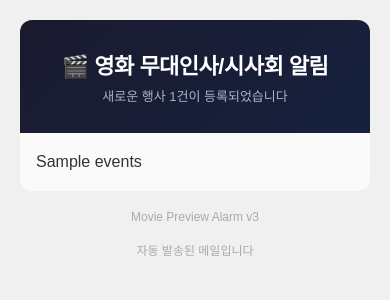
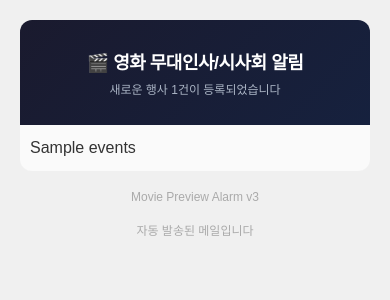
Before and after one commit to Rabongg/movie_preview, a Python web app: template v3/templates/email_template.html in a window 390 px wide. Shown: the top 300 px of the page. Run offline with Jinja, Linux system fonts and the light colour scheme; the template is opened without the code that fills it: most values are stand-ins (such as "Sample title", 1, 10 or a date in 2020).

Commit message:
[v3] [update] 이메일 모바일 반응형 처리 (미디어 쿼리, bgcolor 헤더, 1열 전환)

```diff
--- a/v3/services/email_service.py
+++ b/v3/services/email_service.py
@@ -87,7 +87,7 @@ class EmailService:
         return f"""
       <div style="margin-bottom:24px;">
         <div style="font-size:13px; font-weight:bold; color:{color}; border-left:3px solid {color}; padding-left:8px; margin-bottom:10px; letter-spacing:0.5px;">🎫 {theater_escaped}</div>
-        <table width="100%" cellpadding="0" cellspacing="0" border="0">{rows}</table>
+        <table class="card-table" width="100%" cellpadding="0" cellspacing="0" border="0">{rows}</table>
       </div>"""
 
     def _render_event(self, event: Event) -> str:
--- a/v3/templates/email_template.html
+++ b/v3/templates/email_template.html
@@ -4,18 +4,31 @@
   <meta charset="UTF-8">
   <meta name="viewport" content="width=device-width, initial-scale=1.0">
   <title>영화 무대인사/시사회 알림</title>
+  <style>
+    @media only screen and (max-width: 600px) {
+      .container { width: 100% !important; padding: 0 !important; }
+      .header-title { font-size: 18px !important; }
+      .header-sub { font-size: 12px !important; }
+      .body-wrap { padding: 14px 10px !important; }
+      .card-table td { display: block !important; width: 100% !important; box-sizing: border-box; }
+    }
+  </style>
 </head>
 <body style="margin:0; padding:20px; background:#f0f0f0; font-family:'Apple SD Gothic Neo','Malgun Gothic',Arial,sans-serif; color:#333;">
   <div style="max-width:600px; margin:0 auto;">
 
     <!-- 헤더 -->
-    <div style="background:linear-gradient(135deg,#1a1a2e,#16213e); color:white; padding:28px 24px; text-align:center; border-radius:12px 12px 0 0;">
-      <div style="font-size:22px; font-weight:bold; letter-spacing:-0.5px;">🎬 영화 무대인사/시사회 알림</div>
-      <div style="margin-top:6px; font-size:13px; color:#aab4c4;">새로운 행사 {{count}}건이 등록되었습니다</div>
-    </div>
+    <table width="100%" cellpadding="0" cellspacing="0" border="0" bgcolor="#1a1a2e" style="background:linear-gradient(135deg,#1a1a2e,#16213e); border-radius:12px 12px 0 0;">
+      <tr>
+        <td style="padding:28px 24px; text-align:center;">
+          <div class="header-title" style="font-size:22px; font-weight:bold; letter-spacing:-0.5px; color:#ffffff;">🎬 영화 무대인사/시사회 알림</div>
+          <div class="header-sub" style="margin-top:6px; font-size:13px; color:#aab4c4;">새로운 행사 {{count}}건이 등록되었습니다</div>
+        </td>
+      </tr>
+    </table>
 
     <!-- 본문 -->
-    <div style="background:#fafafa; padding:20px 16px; border-radius:0 0 12px 12px;">
+    <div class="body-wrap" style="background:#fafafa; padding:20px 16px; border-radius:0 0 12px 12px;">
       {{events}}
     </div>
 
```
